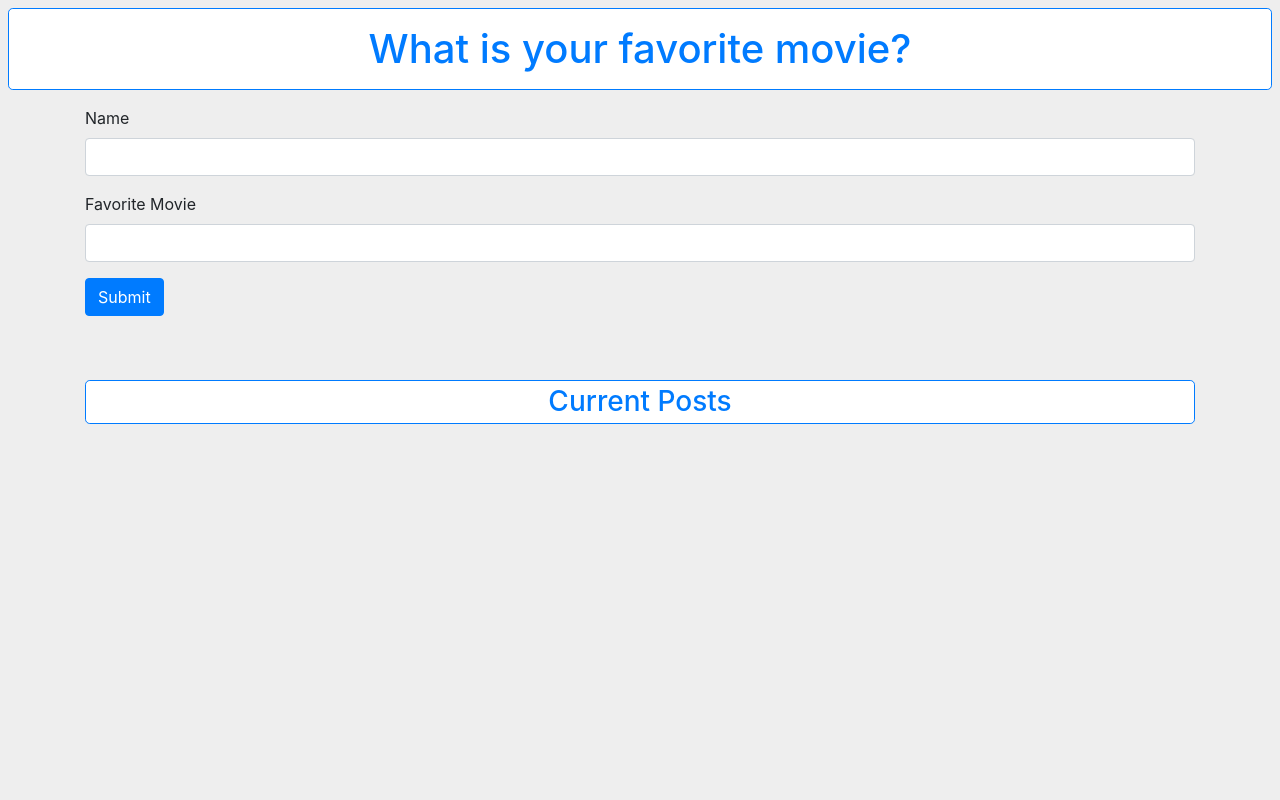
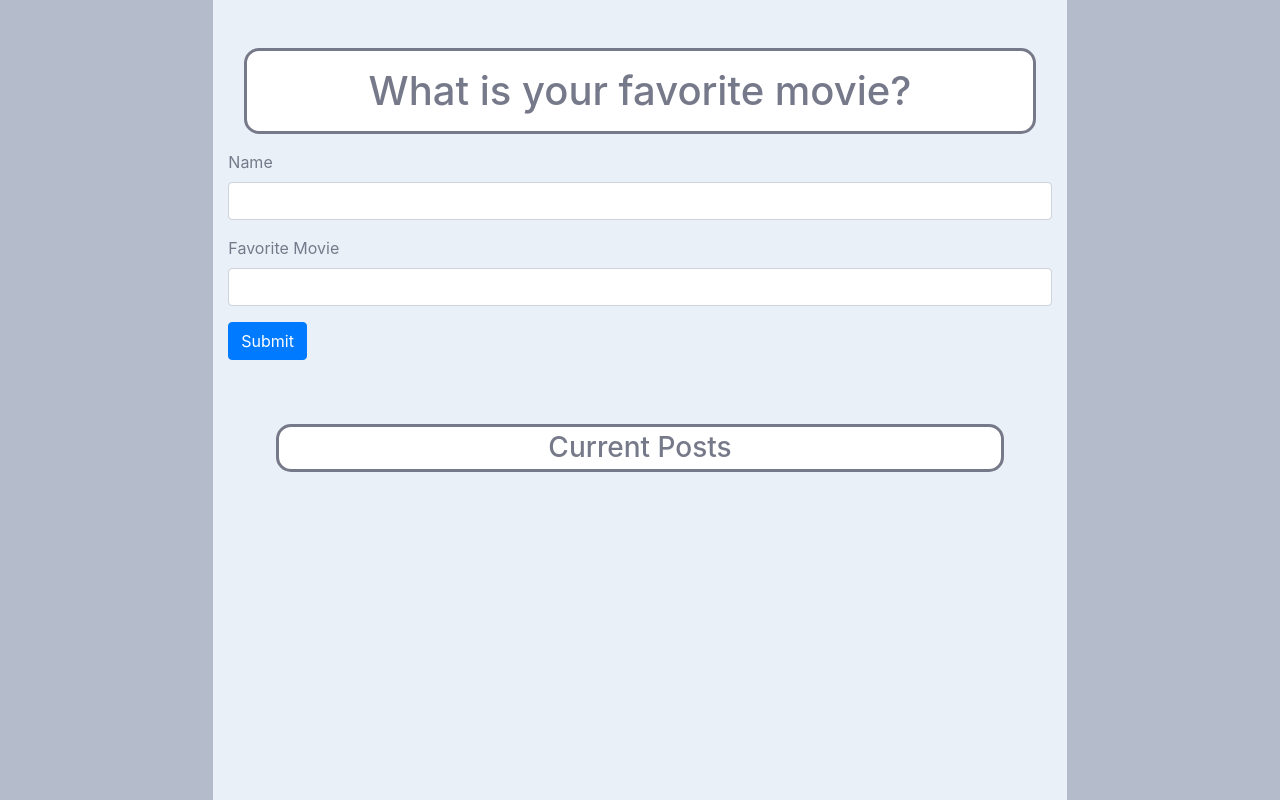
Before and after one commit to heathertill/express-lab, a website: page public/index.html in a window 1280 px wide. Shown: the top 800 px of the page. Drawn offline with nearby package versions, Linux system fonts and the light colour scheme; no server answers.

Commit message:
-finished lab

```diff
--- a/public/css/styles.css
+++ b/public/css/styles.css
@@ -1,7 +1,15 @@
 body {
-    background-color: #eee
+    background-color: #e9f0f7;
+    color: #767989
 }
 
 #header {
-    background-color: white
+    background-color: white;
+    border: 3px solid #767989;
+    border-radius: 15px;
 }
+
+#buffer {
+    width: 20px;
+    background-color: #b4bccb
+}
--- a/public/index.html
+++ b/public/index.html
@@ -15,10 +15,13 @@
         <link rel="stylesheet" href="/css/styles.css" />
     </head>
     <body>
-        <h1 id="header" class="text-primary m-2 p-3 border border-primary rounded-lg text-center">What is your favorite movie?</h1>
-        <div class="container">
-            <div class="row mt-3">
-                <div class="col-md-12">
+        <div class="container-fluid m-0 mr-0">
+            <div class="row">
+                <div id="buffer" class="col-2"></div>
+                <div class="col-8">
+                    <h1 id="header" class="m-3 mt-5 p-3 text-center">
+                        What is your favorite movie?
+                    </h1>
                     <form class="form-group">
                         <div class="form-group">
                             <label for="name">Name</label>
@@ -29,9 +32,7 @@
                             />
                         </div>
                         <div class="form-group">
-                            <label for="filmTitle"
-                                >Favorite Movie</label
-                            >
+                            <label for="filmTitle">Favorite Movie</label>
                             <input
                                 type="text"
                                 class="form-control"
@@ -43,12 +44,17 @@
                         </button>
                     </form>
                 </div>
+                <div id="buffer" class="col-2"></div>
             </div>
-            <div class="row">
-                <div class="col-md-12">
-                    <h3 id="header" class="text-primary p-1 mt-5 border border-primary rounded-lg text-center">Current Posts</h3>
+            <div class="row vh-100">
+            <div id="buffer" class="col-2"></div>
+                <div class="col-md-8">
+                    <h3 id="header" class="p-1 mt-5 mx-5 text-center">
+                        Current Posts
+                    </h3>
                     <ul class="list-group m-3 p-1"></ul>
                 </div>
+                <div id="buffer" class="col-2"></div>
             </div>
         </div>
 
--- a/public/js/app.js
+++ b/public/js/app.js
@@ -11,9 +11,10 @@ const getFilms = () => {
             }</i></li>
         `);
         });
-    }).catch((err) => {
-        console.log(err);
-    });
+    })
+    //     .catch((err) => {
+    //     console.log(err);
+    // });
 }
 
 getFilms();
@@ -36,7 +37,8 @@ $('.btn').click(e => {
             $('[name="filmTitle"]').val("");
 
             getFilms();
-    }).catch((err) => {
-        console.log(err);
-    });
+        })
+    //     .catch((err) => {
+    //     console.log(err);
+    // });
 });
--- a/server/data/films.json
+++ b/server/data/films.json
@@ -8,7 +8,7 @@
     "filmTitle": "Star Wars"
   },
   {
-    "name": "bob",
-    "filmTitle": "war"
+    "name": "Davis",
+    "filmTitle": "Toy Story"
   }
 ]
--- a/server/server.js
+++ b/server/server.js
@@ -33,6 +33,7 @@ app.post('/filmList', (req, res, next) => {
             res.sendStatus(500);
         }
         let films = JSON.parse(data);
+
         films.push(req.body);
         fs.writeFile(path.join(__dirname, './data/films.json'), JSON.stringify(films, null, 2), err => {
                 if (err) {
@@ -40,7 +41,7 @@ app.post('/filmList', (req, res, next) => {
                     console.log(err);
                     res.sendStatus(500);
                 }
-                res.json('Thanks for you input!!!');
+                res.json('Thanks for your input!!!');
         });
     });
 });
@@ -50,4 +51,4 @@ app.post('/filmList', (req, res, next) => {
 
 // });
 
-app.listen(3000);
+app.listen(3000, () => console.log('Server listening on 3000!'));
```
